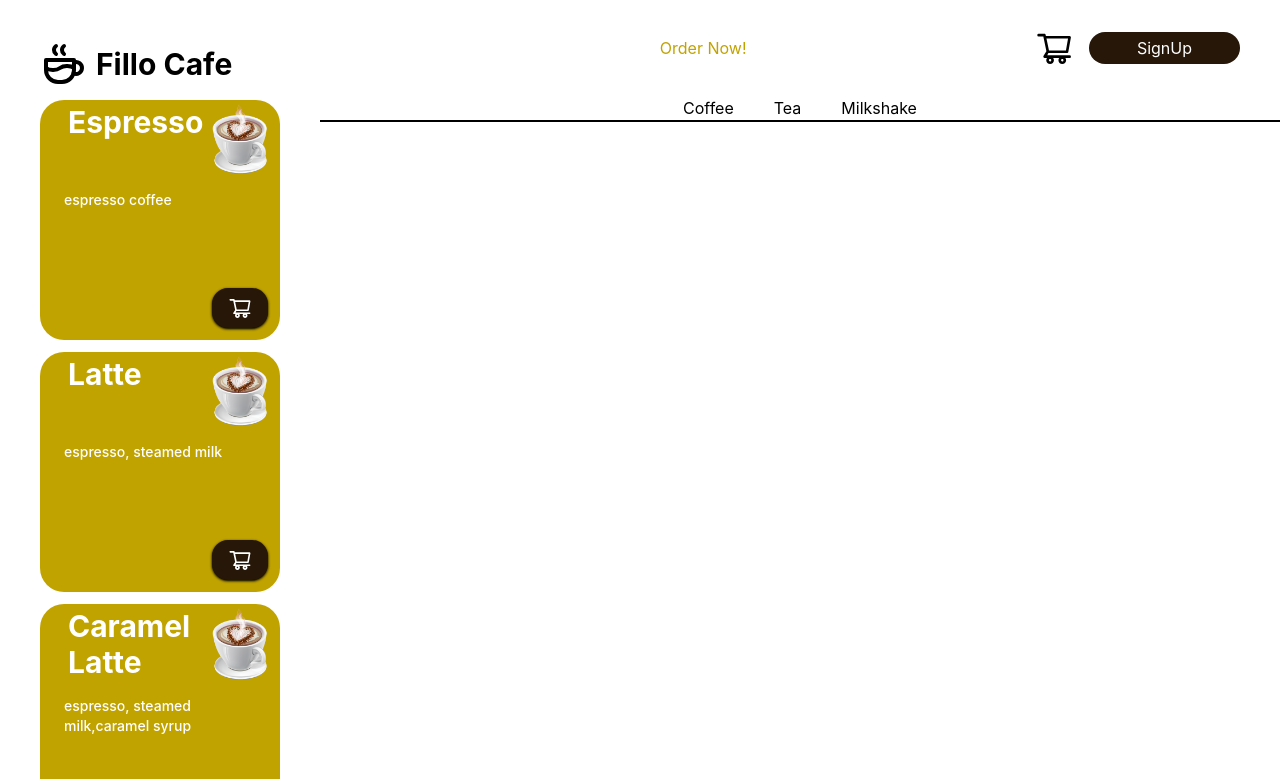
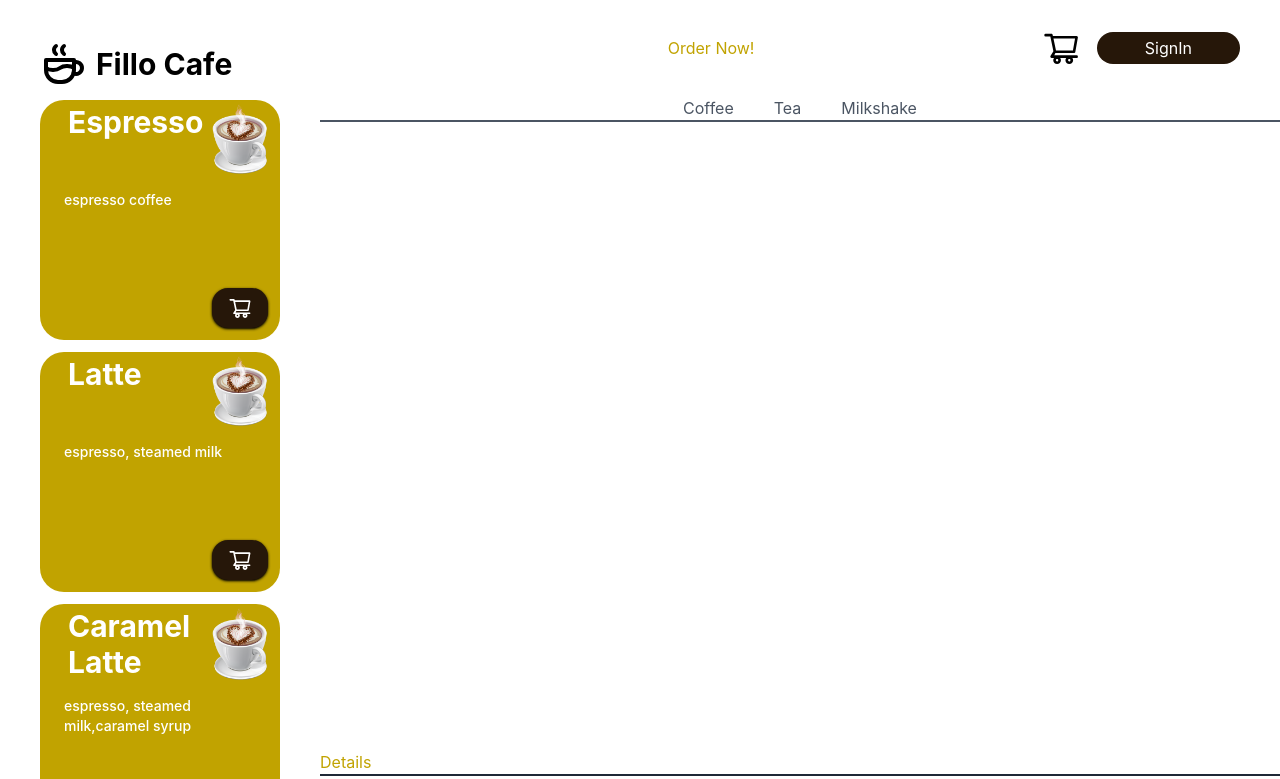
Before and after one commit to Mehranehsa/fillo-cafe, a React (Create React App) app: page / in a window 1280 px wide. Shown: the top 779 px of the page. Built offline with nearby package versions, Linux system fonts and the light colour scheme.

Commit message:
second update

```diff
--- a/src/App.js
+++ b/src/App.js
@@ -44,11 +44,12 @@ const App = () => {
 
 
                     <div className="flex flex-col items-center justify-center w-2/3" >
-                        <img src="/image/R.png" alt="My Image" style={{ width: '50%', height: 'auto' }} className=" bg-color-two rounded-lg shadow-inner shadow-mybrown p-16  m-4" />
+                        <img src="/image/R.png" alt="My Image" style={{ width: '50%', height: 'auto' }} className="  bg-Mycolors-color-two
+                        rounded-lg shadow-inner shadow-Mycolors-mybrown p-16  m-4" />
                         <div className="flex flex-row items-center justify-center ">
-                            <img src="/image/R.png" alt="My Image" style={{ width: '17%', height: 'auto' }} className=" bg-color-two rounded-lg shadow-inner shadow-mybrown  m-1 p-2" />
-                            <img src="/image/R.png" alt="My Image" style={{ width: '17%', height: 'auto' }} className=" bg-color-two rounded-lg shadow-inner shadow-mybrown m-1 p-2" />
-                            <img src="/image/R.png" alt="My Image" style={{ width: '17%', height: 'auto' }} className=" bg-color-two rounded-lg shadow-inner shadow-mybrown m-1 p-2" />
+                            <img src="/image/R.png" alt="My Image" style={{ width: '17%', height: 'auto' }} className="bg-Mycolors-color-two rounded-lg shadow-inner shadow-Mycolors-mybrown  m-1 p-2" />
+                            <img src="/image/R.png" alt="My Image" style={{ width: '17%', height: 'auto' }} className=" bg-Mycolors-color-two rounded-lg shadow-inner shadow-Mycolors-mybrown m-1 p-2" />
+                            <img src="/image/R.png" alt="My Image" style={{ width: '17%', height: 'auto' }} className=" bg-Mycolors-color-two rounded-lg shadow-inner shadow-Mycolors-mybrown m-1 p-2" />
                         </div>
                     </div>
                 </div>
@@ -85,18 +86,18 @@ const App = () => {
         <div className="w-3/4 flex justify-center flex-col   ">
             <div className=" h-1/6 ">
                 <header className="flex h-24  flex-row justify-end items-center w-full ">
-                    <h1 className="text-color-one pr-72">Order Now!</h1>
+                    <h1 className="text-Mycolors-color-one pr-72">Order Now!</h1>
                     <AiOutlineShoppingCart style={{ width: '4%', height: 'auto' }} />
-                    <button className=" bg-mybrown text-mywhite px-12 h-8 mr-10 ml-4 rounded-3xl">
-                        SignUp
+                    <button className=" bg-Mycolors-mybrown text-white px-12 h-8 mr-10 ml-4 rounded-3xl">
+                        SignIn
                     </button>
                 </header>
                 <div className="flex flex-row ">
-                    <header className="flex border-b-2  w-full text-mygray border-b-gary  ">
+                    <header className="flex border-b-2  w-full text-gray-600 border-b-gray-600  ">
                         <h1 className=" w-full flex justify-center px-10 " >
-                            <button className=" hover:text-color-one mr-10"> Coffee</button>
-                            <button className=" hover:text-color-one mr-10 "> Tea</button>
-                            <button className=" hover:text-color-one "> Milkshake</button>
+                            <button className=" hover:text-Mycolors-color-one mr-10"> Coffee</button>
+                            <button className=" hover:text-Mycolors-color-one mr-10 "> Tea</button>
+                            <button className=" hover:text-Mycolors-color-one "> Milkshake</button>
                         </h1>
                     </header>
                 </div>
@@ -104,6 +105,14 @@ const App = () => {
             <div className=" h-5/6 ">
                 <MyOrderBox item={selectedItem} />
             </div>
+            <footer>
+                <h2 className="text-Mycolors-color-one  border-b-2 border-gray-800 ">
+Details
+                </h2>
+                <h3>
+                coffee is a beverage brewed from the roasted and ground seeds of the tropical evergreen coffee plants of African origin.
+                </h3>
+            </footer>
         </div>
     );
 
--- a/src/Items/Items.jsx
+++ b/src/Items/Items.jsx
@@ -5,20 +5,20 @@ const Items = (props) => {
 
     return (
 
-        <div className=" h-60 w-60 bg-color-one rounded-3xl flex flex-col  my-3 p-1 text-mywhite "
+        <div className=" h-60 w-60 bg-Mycolors-color-one focus:bg-Mycolors-color-two rounded-3xl flex flex-col  my-3 p-1 text-white "
             onClick={() => {
-                props.onClick({ coffeName,ingredients,price  });
+                props.onClick({ coffeName,ingredients,price,picture });
             }}>
             <div className="flex flex-row justify-between">
 
-                <h4 className=" text-3xl font-bold text-white pl-6">{coffeName}</h4>
+                <h4 className=" text-3xl font-bold pl-6">{coffeName}</h4>
                 <img src="/image/R.png" alt="My Image" style={{ width: '30%', height: 'auto' }} />
             </div>
 
-                <h5 className=" text-sm font-medium pl-5 h-24 w-30 mt-4">{ingredients}</h5>
+                <h5 className=" text-sm font-medium  pl-5 h-24 w-30 mt-4">{ingredients}</h5>
 
                 <div className="flex flex-row-reverse items-end  ">
-                <AiOutlineShoppingCart size={'30%'} className=" text-mywhite bg-mybrown rounded-2xl shadow shadow-myblack h-10 w-14 p-2 m-2 " />
+                <AiOutlineShoppingCart size={'30%'} className=" text-white bg-Mycolors-mybrown rounded-2xl shadow shadow-black h-10 w-14 p-2 m-2 " />
             </div>
         </div>
 
--- a/src/OrderButton/OrderButton.jsx
+++ b/src/OrderButton/OrderButton.jsx
@@ -13,11 +13,11 @@ const OrderButton = () => {
 
     return (
 
-        <div className="flex flex-row items-center justify-evenly text-myblack px-2 bg-color-one shadow-inner shadow-myblack rounded-3xl h-10 w-32 ">
+        <div className="flex flex-row items-center justify-evenly text-myblack px-2  bg-Mycolors-color-one shadow-inner shadow-black rounded-3xl h-10 w-32 ">
             <button className=" hover:mywhite"
                 onClick={handleDecrease}>-</button>
             <h1>{ordered}</h1>
-            <button className=" hover:mywhite"
+            <button className=" hover:text-white "
                 onClick={handleIcrese}>+</button>
         </div>
     )
--- a/tailwind.config.js
+++ b/tailwind.config.js
@@ -2,18 +2,19 @@
 module.exports = {
   content: ["./src/**/*.{html,js,jsx}"],
   theme: {
-    extend: {},
+    extend: {
+      colors: {
+        Mycolors: {
+          'color-one': '#c1a300',
+          'color-two': '#d1c59c',
+          'mywhite': '#FFFFFF',
+          'myblack': '#000000',
+          'mybrown': '#261709'
+        }
+      }
+    },
   },
   plugins: [],
 
-  theme: {
-    colors: {
-      'color-one' : '#c1a300',
-      'color-two' : '#d1c59c',
-      'mywhite' : '#FFFFFF' ,
-      'myblack' :'#000000',
-      'mybrown' : '#261709'
 
-    }
-  }
 }
```
